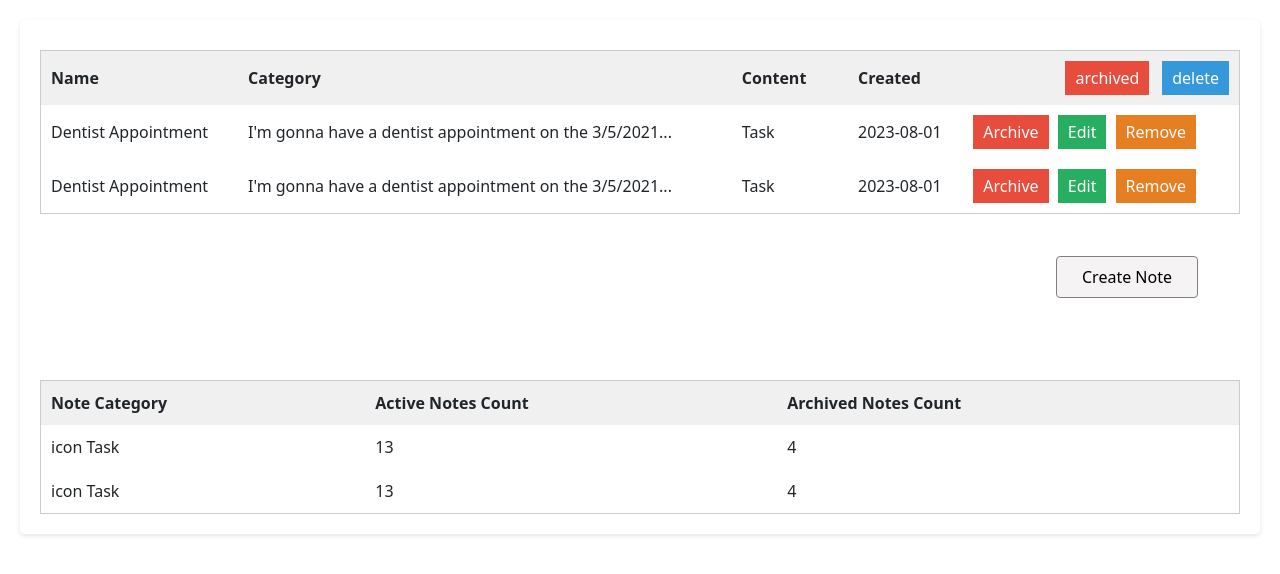
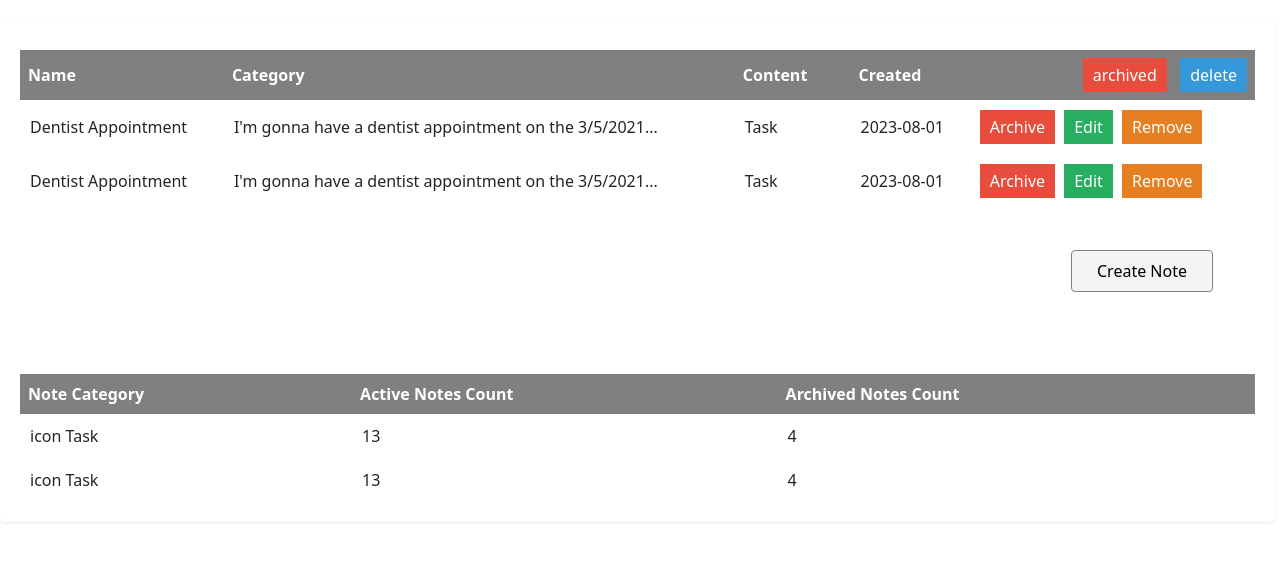
Before and after one commit to Vlnts1/Hometask-1, a website: page index.html in a window 1280 px wide. Drawn offline with nearby package versions, Linux system fonts and the light colour scheme.

Commit message:
Add array of notes, fixed a layout

```diff
--- a/styles/styles.css
+++ b/styles/styles.css
@@ -6,11 +6,11 @@ body {
 }
 
 #app {
-  margin: 20px;
+  margin: 20px 5px 20px 0px;
   padding: 20px;
   background-color: #fff;
   border-radius: 5px;
-  box-shadow: 0px 2px 5px rgba(0, 0, 0, 0.1);
+  box-shadow: 0px 1px 3px rgba(0, 0, 0, 0.1);
 }
 
 .notes-container,
@@ -20,39 +20,36 @@ body {
 
 table {
   width: 100%;
-  border-collapse: collapse;
   margin-top: 10px;
-  border: 1px solid #808080;
-  border-radius: 4px;
 }
 
-table,
 th,
 td {
-  border: 1px solid #ccc;
+  border: 1px solid #9f9f9f;
 }
 
 th,
 td {
   padding: 10px;
-  text-align: left;
 }
 
 th {
-  background-color: #f0f0f0;
-  font-weight: bold;
+    background-color: #808080;
+    color: white;
+    padding: 8px;
 }
 
-thead {
-  border-bottom: 2px solid #ccc;
-  margin-bottom: 40px;
-}
-
-tbody {
-  margin-top: 10px; /* Add margin between thead and tbody */
+.notes-thead {
+  position: static;
+  width: 100px;
 }
 
 .btn-container {
+  display: flex;
+  justify-content: flex-end;
+}
+
+.notes-list-btn {
   display: flex;
   justify-content: flex-end;
 }
@@ -92,37 +89,30 @@ tr:hover {
   background-color: #f0f0f0;
 }
 
-/* Style for buttons in the table cells */
 td button {
   margin-right: 5px;
 }
 
-/* Style for the "Archive" button */
 td .archive-btn {
   background-color: #e74c3c;
 }
 
-/* Style for the "Archive" button on hover */
 td .archive-btn:hover {
   background-color: #c0392b;
 }
 
-/* Style for the "Edit" button */
 td .edit-btn {
   background-color: #27ae60;
 }
 
-/* Style for the "Edit" button on hover */
 td .edit-btn:hover {
   background-color: #21965d;
 }
 
-/* Style for the "Remove" button */
 td .remove-btn {
   background-color: #e67e22;
 }
 
-/* Style for the "Remove" button on hover */
 td .remove-btn:hover {
   background-color: #ca6b12;
 }
```
Also changed, not shown: js/data.js (added, +51 -0 lines).
